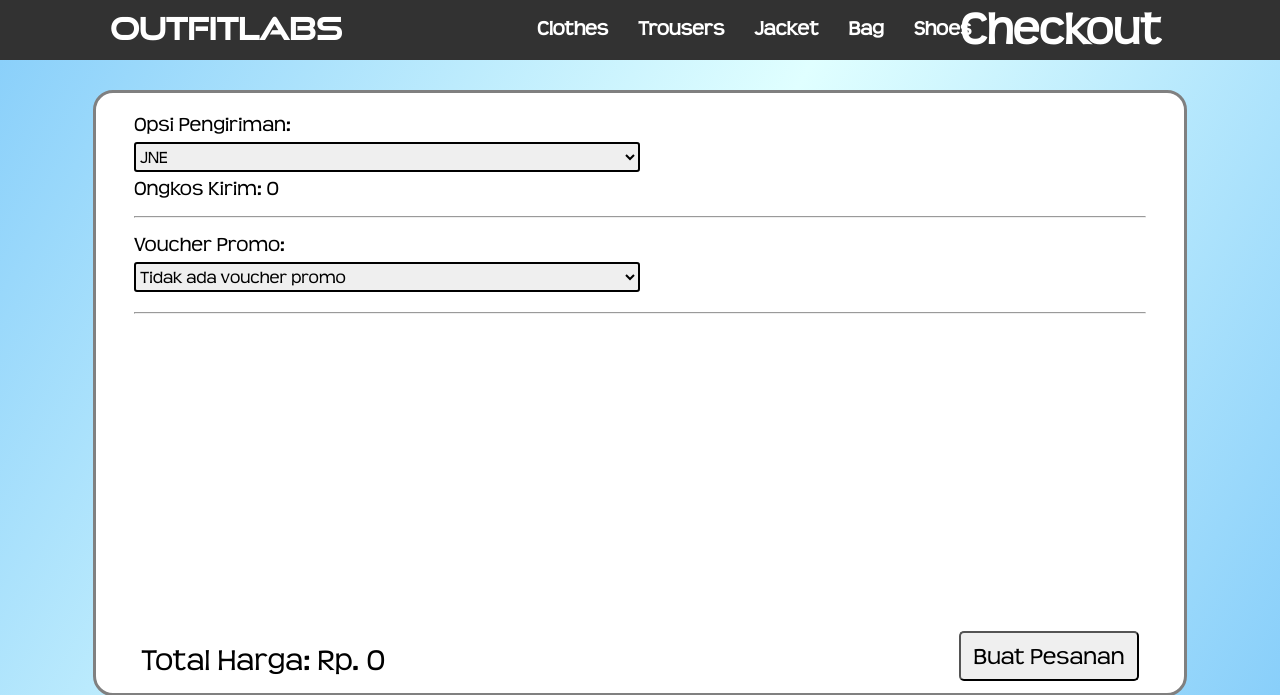
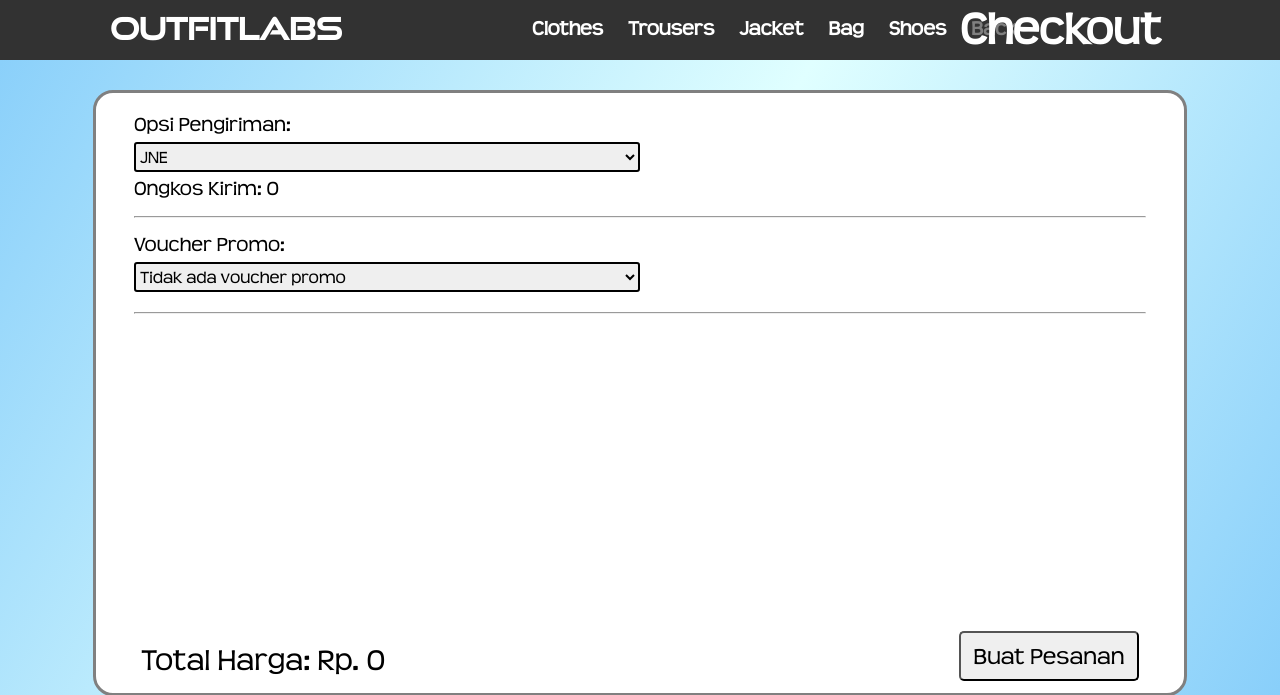
Before and after one commit to WideanNagari/Proyek-PW, a PHP site: page /checkout.php in a window 1280 px wide. Shown: the top 695 px of the page. Run offline with PHP 8.4, Linux system fonts and the light colour scheme; data comes from the database, SQL or seed files in the repository.

Commit message:
tombol back di pencarian,mybag,checkout

```diff
--- a/checkout.php
+++ b/checkout.php
@@ -55,7 +55,7 @@
         }
         .header ul li{
             display: inline-block;
-            padding-left: 25px;
+            padding-left: 20px;
             padding-top: 17px;
         }
         .header ul li:hover{
@@ -102,6 +102,17 @@
             bottom: 15px;
             font-size: 30px;
         }
+        #back{
+            font-family: "teen";
+            color: gray;
+            border: 0px;
+            font-size: 20px;
+            font-weight: 600;
+            background: rgb(50, 50, 50);
+        }
+        #back:hover{
+            color: white;
+        }
     </style>
     <script src="jquery-3.5.1.min.js"></script>
     <script>
@@ -126,6 +137,9 @@
             <li>Jacket</li>
             <li>Bag</li>
             <li>Shoes</li>
+            <li>
+                <form action="mybag.php" method="POST"><button type="submit" id="back">Back</button></form>
+            </li>
         </ul>
         <div id="judul">Checkout</div>
     </div>
```
Also changed, not shown: myBag.php (+13 -1 lines), pencarian.php (+14 -2 lines).
